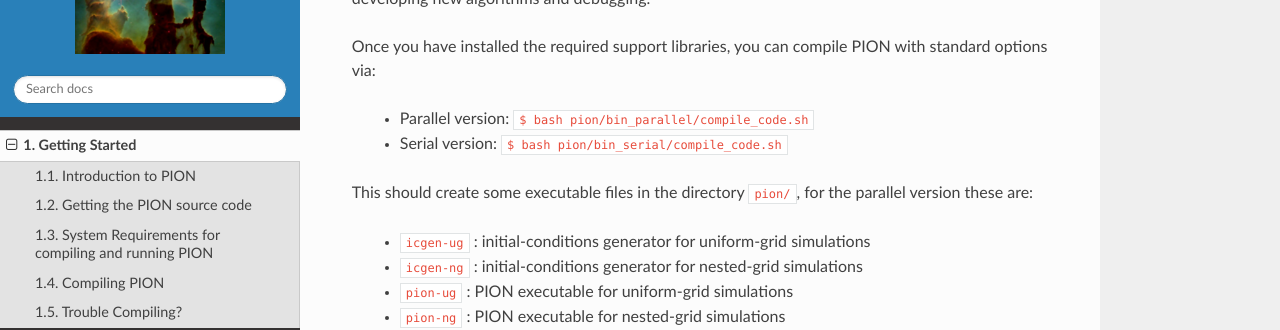
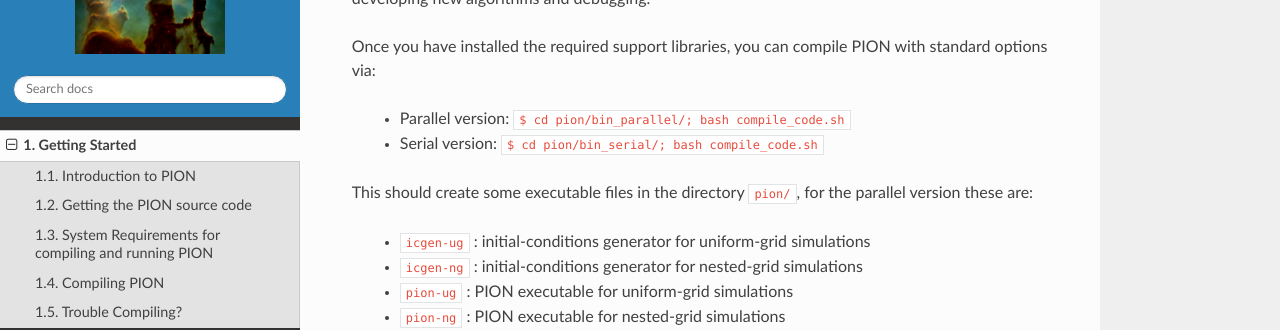
Before and after one commit to jmackey-astro/pion-docs, a Sphinx documentation site: the page built from docs/source/getting_started.rst, in a window 1280 px wide and 900 px high, scrolled down 3830 px. Shown: the part 147-477 px from the top of the window. Built offline with Sphinx 7.4.7 and the Read the Docs theme 2.0.0, drawn with Linux system fonts in a browser that asks for light colours.

Commit message:
fixed error in compilation instructions.

```diff
--- a/docs/source/getting_started.rst
+++ b/docs/source/getting_started.rst
@@ -159,6 +159,7 @@ FITS, SILO and CVODE can either use system libraries or self-compiled libraries.
 
     + Run your linux distro to set it up and then install PION as if you were properly using Linux :ref:`system-reqs`.
 
+
 .. _compilation:
 
 Compiling PION
@@ -168,8 +169,8 @@ There are two options for compiling PION, the serial version which runs on a sin
 
 Once you have installed the required support libraries, you can compile PION with standard options via:
 
-  + Parallel version: :code:`$ bash pion/bin_parallel/compile_code.sh`
-  + Serial version: :code:`$ bash pion/bin_serial/compile_code.sh`
+  + Parallel version: :code:`$ cd pion/bin_parallel/; bash compile_code.sh`
+  + Serial version: :code:`$ cd pion/bin_serial/; bash compile_code.sh`
 
 
 This should create some executable files in the directory ``pion/``, for the parallel version these are:
```
